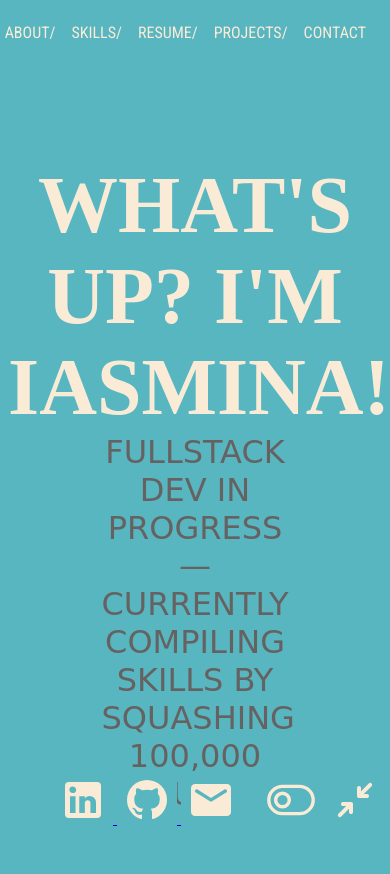
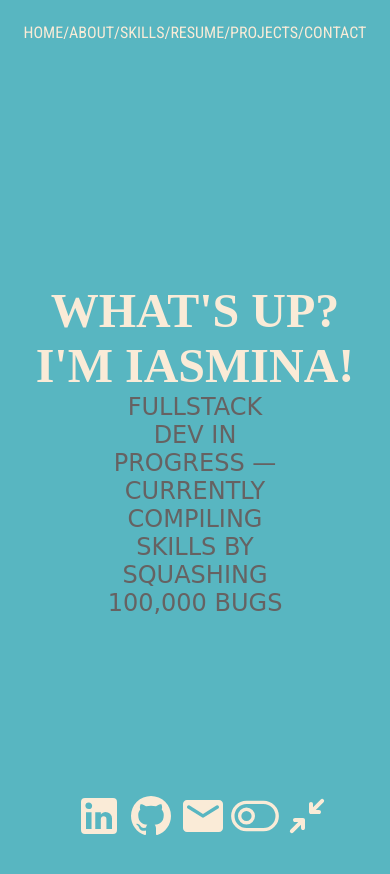
Before and after one commit to iasminakash/cv_portfolio, a plain HTML site: page home.html in a window 390 px wide. Before the commit the page ends 845 px from the top, so only its background shows below. Drawn offline with Linux system fonts and the light colour scheme; a web font is replaced by a local one.

Commit message:
tested home page layot on three different screen sizes, adjusted with the help of media quaries

```diff
--- a/home.html
+++ b/home.html
@@ -39,10 +39,11 @@
           Fullstack dev in progress — currently compiling skills by squashing
           100,000 bugs
         </p>
+        <br>
       </section>
     </main>
 
-    <footer class="footer">
+    <footer class="footer home">
       <a href="https://www.linkedin.com/in/iasmina-alkashash/" target="_blank">
         <button class="home">
           <img
@@ -70,14 +71,15 @@
           /></button
       ></a>
 
-      <button class="home">
+      <button class="home navigation-link">
         <img
           src="images/ep--turn-off (7).svg"
           class="svg"
           alt="Change the light mode"
         />
       </button>
-      <button class="home">
+
+      <button class="home navigation-link">
         <img
           src="images/material-symbols--hide-rounded (1).svg"
           class="svg"
--- a/style.css
+++ b/style.css
@@ -1,3 +1,4 @@
+/*HOME PAGE CSS, FOOTER AND NAV BAR FOR ALL MTML FILES*/
 .home {
   background-color:rgb(88, 182, 193);
 }
@@ -21,7 +22,7 @@ background-color: rgb(141, 165, 75);
 .contact {
   background-color: rgb(224, 91, 182);
 }
-/* NAVIGATION BAR */
+
 .navigation-list {
   padding: 0;
   margin: 0;
@@ -50,13 +51,14 @@ background-color: rgb(141, 165, 75);
 
 .greeting-and-name{
   text-align: center;
-  padding-top: 10%;
+  padding-top: 15%;
   margin-bottom: 0;
   padding-bottom: 0;
   font-size: 5rem;
   text-transform: uppercase;
   color: antiquewhite;
 }
+
 
 .introduction-text{
   font-family: 'Barrio', cursive;
@@ -75,12 +77,22 @@ background-color: rgb(141, 165, 75);
   bottom: 0;
   width: 100%;
   text-align: center;
-  padding: 1rem;
+  padding: 0;
 }
+
+footer a {
+  text-decoration: none;
+}
+
 
 button {
   border: none;
+  padding: 0;
+}
 
+.navigation-link{
+  padding: 0;
+  margin: 0;
 }
 
 .svg {
@@ -92,3 +104,40 @@ height: 3rem;
   transform: scale(1.5);
   cursor:grab;
 }
+
+@media (max-width: 390px) {
+
+  .navigation-link{
+    font-size: 1rem;
+    margin-right: 0;
+  }
+  .navigation-list{
+    display: flex;
+    justify-content: center;
+  }
+  main{
+    padding-top: 20%;
+    }
+
+  .greeting-and-name{
+    font-size: 3rem;
+  }
+
+  .introduction-text{
+    font-size: 1.5rem;
+  }
+
+
+  .introduction-text{
+    font-size: 1.5rem;
+    padding-bottom: 10rem;
+    margin-bottom: 10rem;
+  }
+
+}
+
+@media (max-width: 768px) {
+  .greeting-and-name{
+    padding-top: 30%;
+  }
+}
```
Also changed, not shown: about.html (+1 -1 lines), contact.html (+2 -2 lines), projects.html (+4 -4 lines), resume.html (+1 -1 lines), skills.html (+1 -1 lines).
